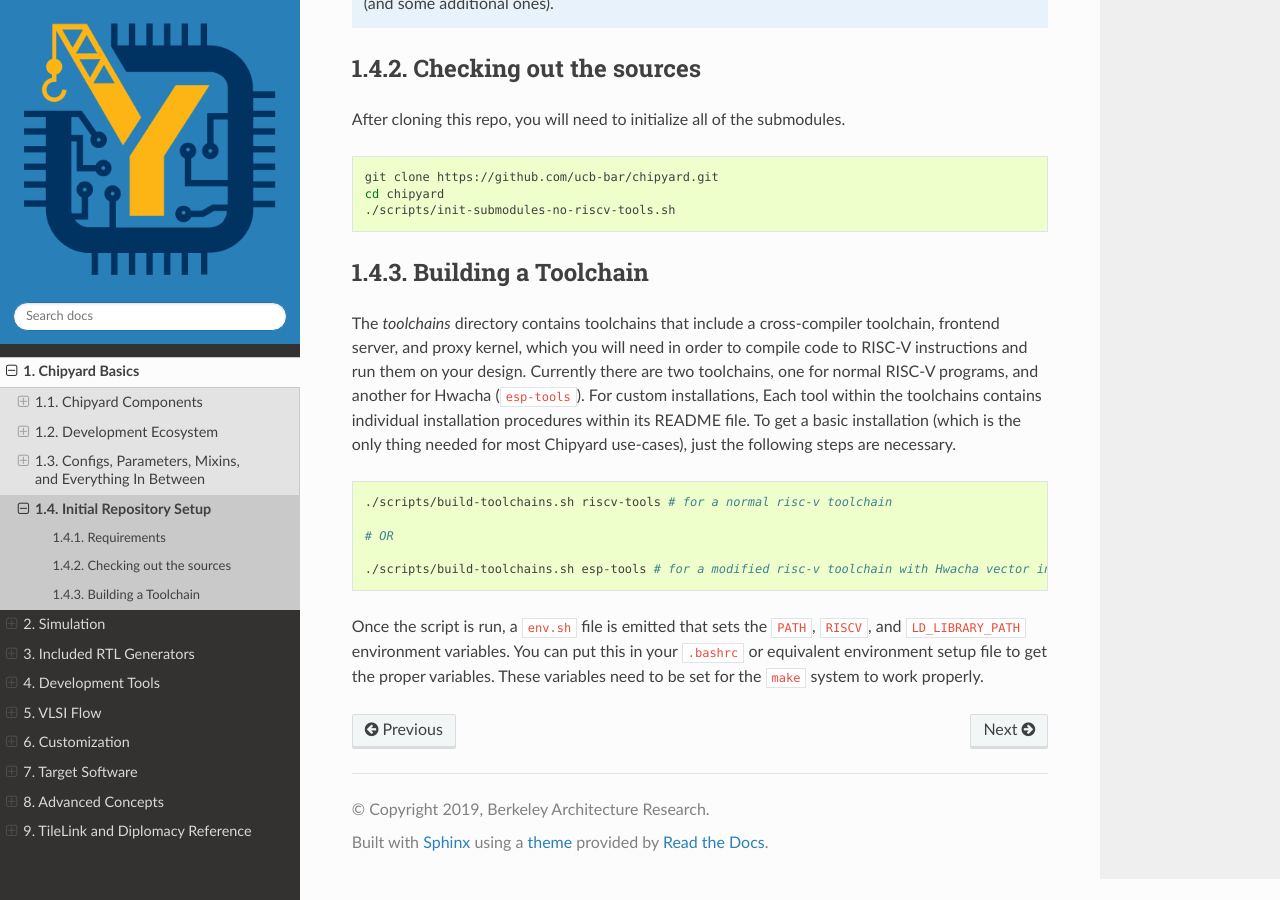
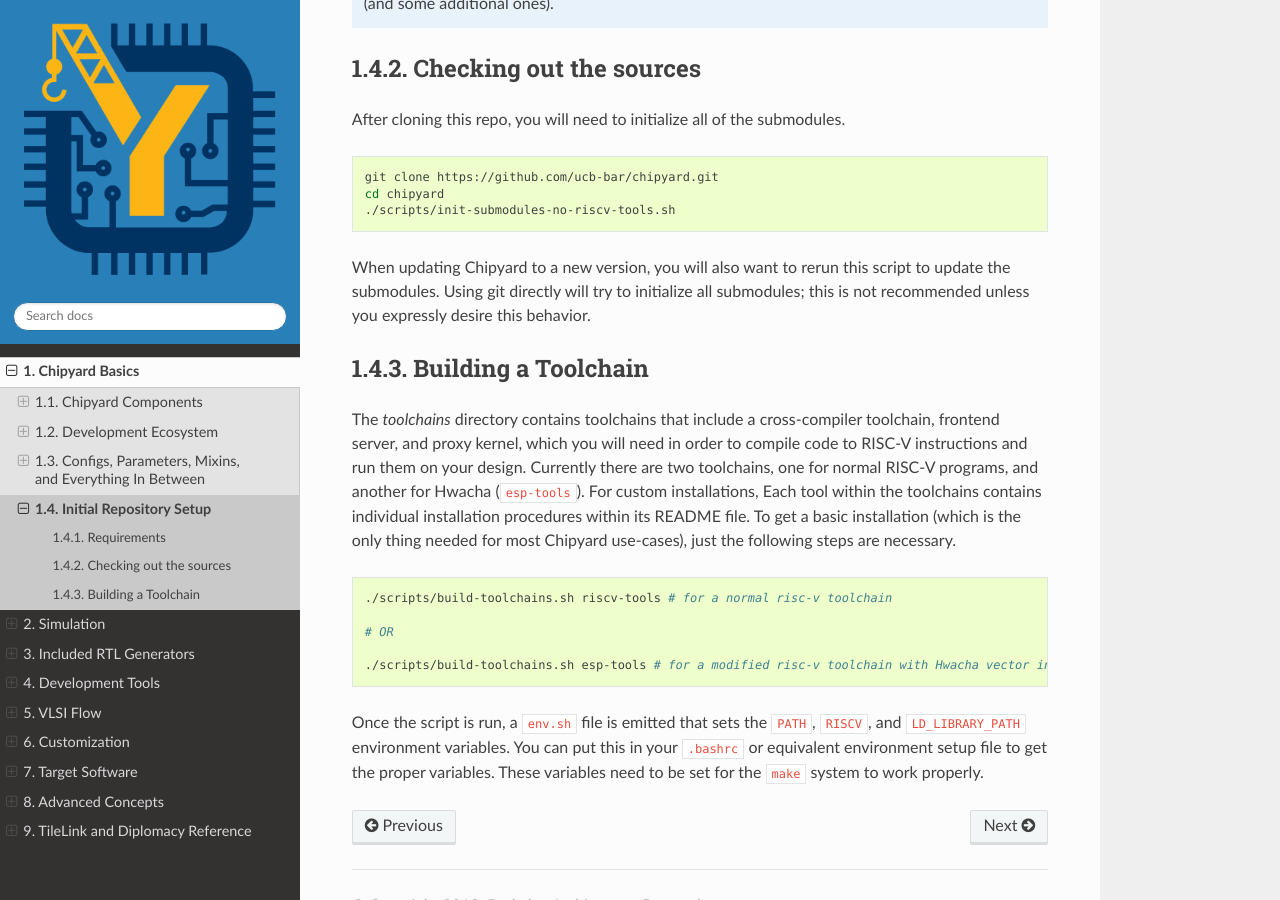
Before and after one commit to ucb-bar/chipyard, a Sphinx documentation site: the page built from docs/Chipyard-Basics/Initial-Repo-Setup.rst, in a window 1280 px wide and 900 px high, scrolled down 932 px. Built offline with Sphinx 7.4.7 and the Read the Docs theme 2.0.0, drawn with Linux system fonts in a browser that asks for light colours.

Commit message:
Add a git version check to the init scripts and make them work outside of the repo root.  (#459)
* Fixes #453

- Update scripts/init-submodules-no-riscv-tools.sh to also work if you're in scripts/

- Provide a git version check to ensure the init scripts will work (>= 1.7.8)

- Update the documentation to be more explicit that the init script is also for updating.

* Update scripts/init-submodules-no-riscv-tools-nolog.sh

Co-Authored-By: Albert Ou <aou@eecs.berkeley.edu>

```diff
--- a/docs/Chipyard-Basics/Initial-Repo-Setup.rst
+++ b/docs/Chipyard-Basics/Initial-Repo-Setup.rst
@@ -34,6 +34,9 @@ After cloning this repo, you will need to initialize all of the submodules.
     cd chipyard
     ./scripts/init-submodules-no-riscv-tools.sh
 
+When updating Chipyard to a new version, you will also want to rerun this script to update the submodules.
+Using git directly will try to initialize all submodules; this is not recommended unless you expressly desire this behavior.
+
 .. _build-toolchains:
 
 Building a Toolchain
```
Also changed, not shown: 2 other files.
